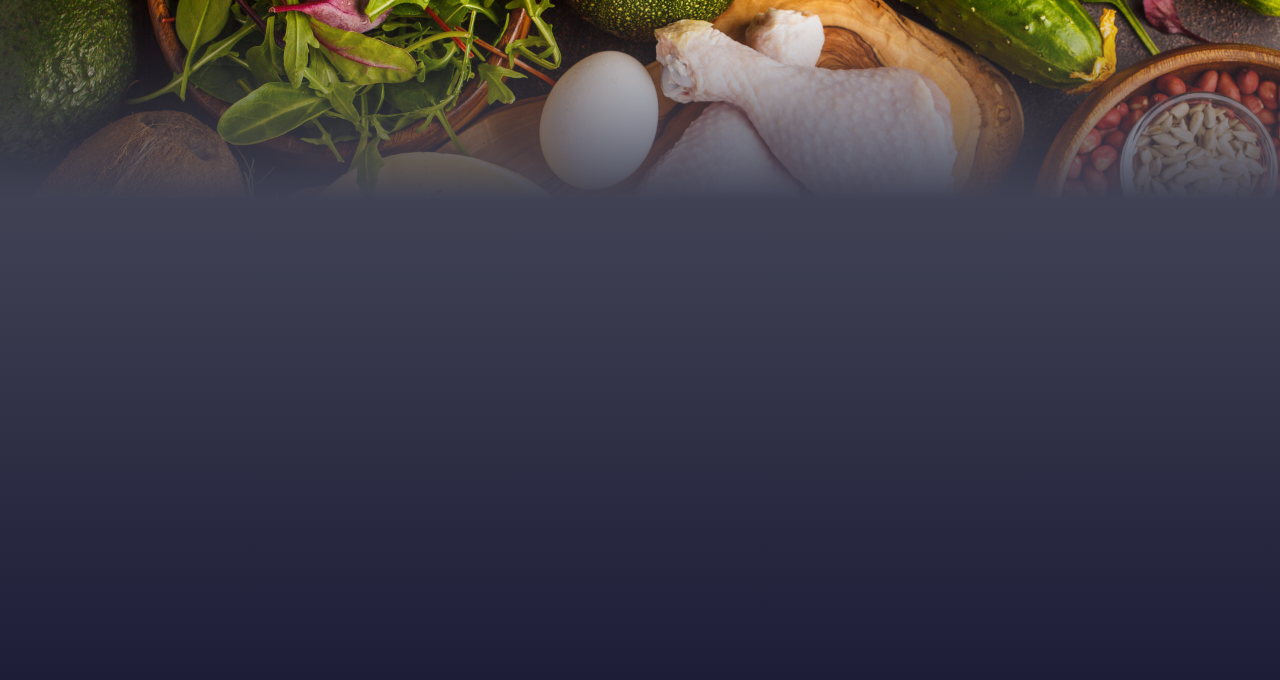
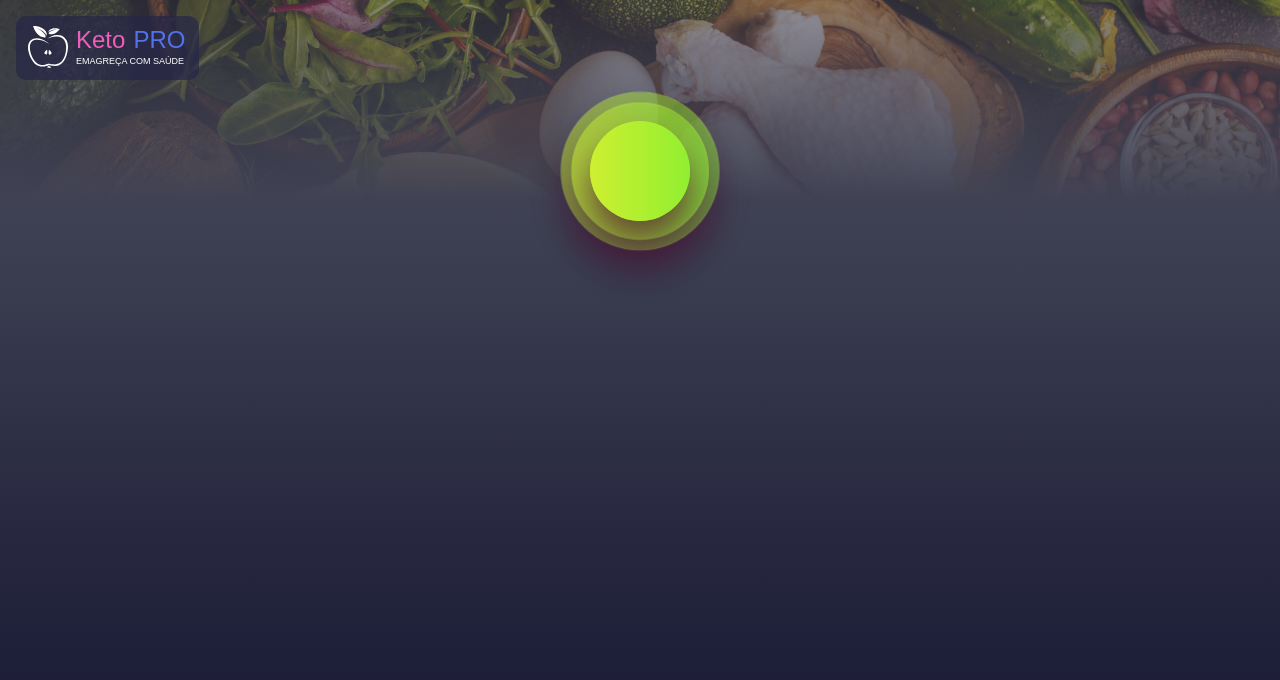
Before and after one commit to JeanVictorMachado/keto-life-max, a React (Create React App) app: page /results in a window 1280 px wide. Shown: the top 680 px of the page. Built offline with nearby package versions, Linux system fonts and the light colour scheme.

Commit message:
feat: updated

```diff
--- /dev/null
+++ b/src/components/GreenCircleResult/index.tsx
@@ -0,0 +1,17 @@
+import "./styles.css";
+
+interface GreenCircleProps {
+  svg?: React.ReactNode;
+}
+
+export const GreenCircleResult = ({ svg: Svg }: GreenCircleProps) => {
+  return (
+    <div className="green-circle__container-green-circle">
+      <div className="green-circle__container-green-circle">
+        <div className="green-circle__green-circle-3" />
+        <div className="green-circle__green-circle-2" />
+        <div className="green-circle__green-circle-1">{Svg}</div>
+      </div>
+    </div>
+  );
+};
--- /dev/null
+++ b/src/components/GreenCircleResult/styles.css
@@ -0,0 +1,71 @@
+.green-circle__container-green-circle {
+  display: flex;
+  justify-content: center;
+}
+
+@keyframes stretch {
+  0% {
+    transform: scale(1);
+    border-radius: 100%;
+  }
+  100% {
+    transform: scale(1.15);
+    opacity: 0.5;
+  }
+}
+
+.green-circle__container-green-circle {
+  position: relative;
+  width: 110px;
+  height: 110px;
+}
+
+.green-circle__green-circle-3 {
+  width: 140px;
+  height: 140px;
+  border-radius: 50%;
+  background-image: linear-gradient(90deg, #ceef31, #91ef31);
+  box-shadow: 0 20px 30px 0 rgb(76 5 45 / 60%);
+
+  opacity: 0.2;
+  border: 1px solid #c5fb44;
+  animation: stretch 1.5s ease-in-out 0.15s alternate infinite none running;
+
+  position: absolute;
+  top: 5px;
+  left: -15px;
+}
+
+.green-circle__green-circle-2 {
+  width: 120px;
+  height: 120px;
+  border-radius: 50%;
+  background-image: linear-gradient(90deg, #ceef31, #91ef31);
+  box-shadow: 0 20px 30px 0 rgb(76 5 45 / 60%);
+
+  opacity: 0.2;
+  border: 1px solid #c5fb44;
+  animation: stretch 1.5s ease-in-out 0.3s alternate infinite none running;
+
+  position: absolute;
+  top: 15px;
+  left: -5px;
+}
+
+.green-circle__green-circle-1 {
+  width: 100px;
+  height: 100px;
+  border-radius: 50%;
+  background-image: linear-gradient(90deg, #ceef31, #91ef31);
+  box-shadow: 0 20px 30px 0 rgb(76 5 45 / 60%);
+
+  cursor: pointer;
+
+  position: absolute;
+  top: 25px;
+  left: 5px;
+
+  display: flex;
+  justify-content: center;
+  align-items: center;
+}
--- a/src/pages/Results/index.tsx
+++ b/src/pages/Results/index.tsx
@@ -1,5 +1,7 @@
 import { Footer } from "../../components/Footer";
+import { GreenCircleResult } from "../../components/GreenCircleResult";
 import { Loading } from "../../components/Loading";
+import { LogoKetoPro } from "../../components/LogoKetoPro";
 
 import "./styles.css";
 
@@ -10,6 +12,14 @@ export const Results = () => {
         <Loading />
       ) : (
         <div className="results__comtainer">
+          <div className="results__logo-container">
+            <LogoKetoPro />
+          </div>
+
+          <div className="results__green-circle-container">
+            <GreenCircleResult />
+          </div>
+
           <div className="results__content"></div>
           {/*
           <Footer /> */}
--- a/src/pages/Results/styles.css
+++ b/src/pages/Results/styles.css
@@ -2,7 +2,7 @@
   height: 100vh;
   background-image: linear-gradient(
       to bottom,
-      transparent 0%,
+      transparent -35%,
       #404254 25%,
       rgb(20, 20, 48)
     ),
@@ -10,3 +10,14 @@
   background-size: 100%;
   background-repeat: no-repeat;
 }
+
+.results__logo-container {
+  width: 215px;
+  padding: 16px;
+}
+
+.results__green-circle-container {
+  width: 100%;
+  display: flex;
+  justify-content: center;
+}
```
